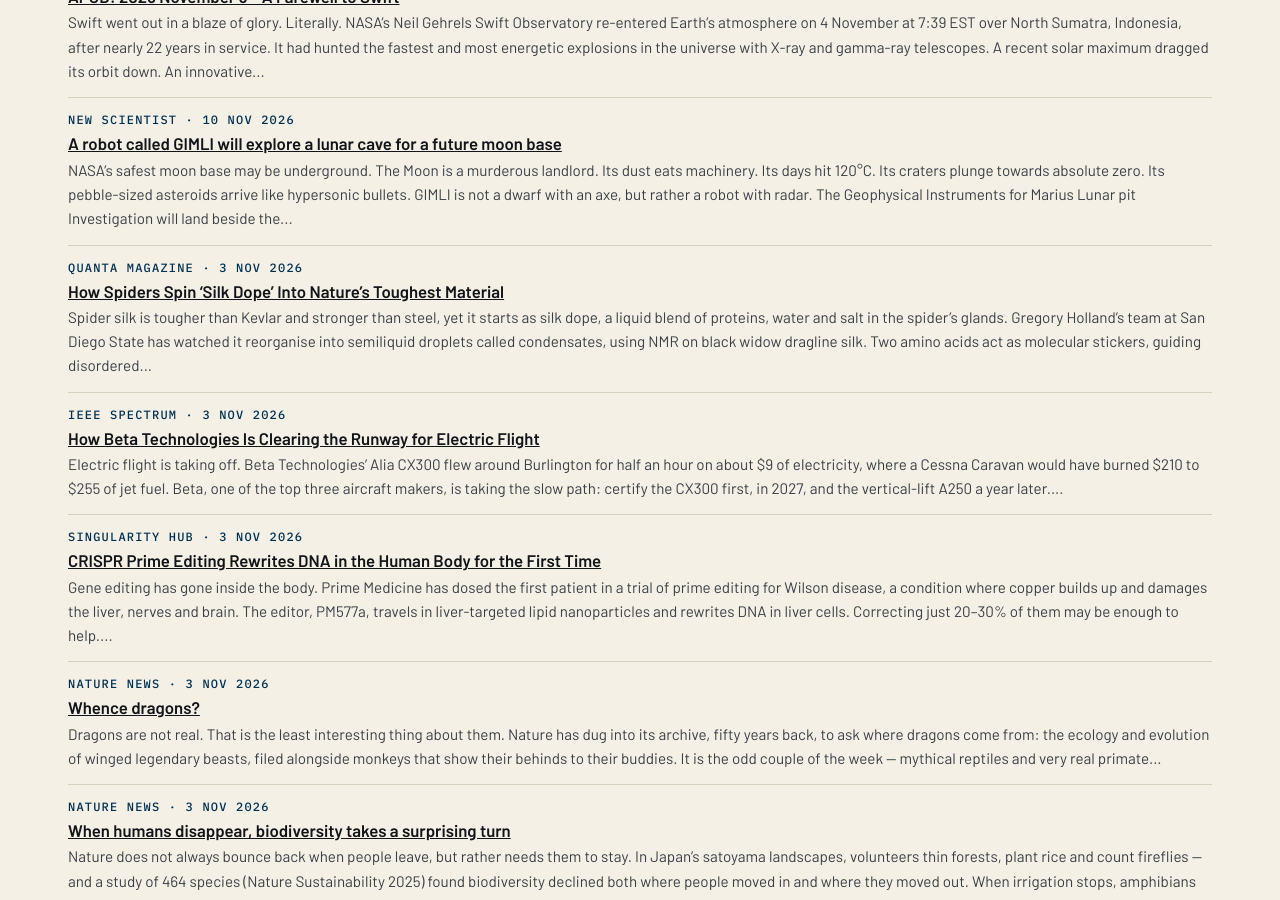
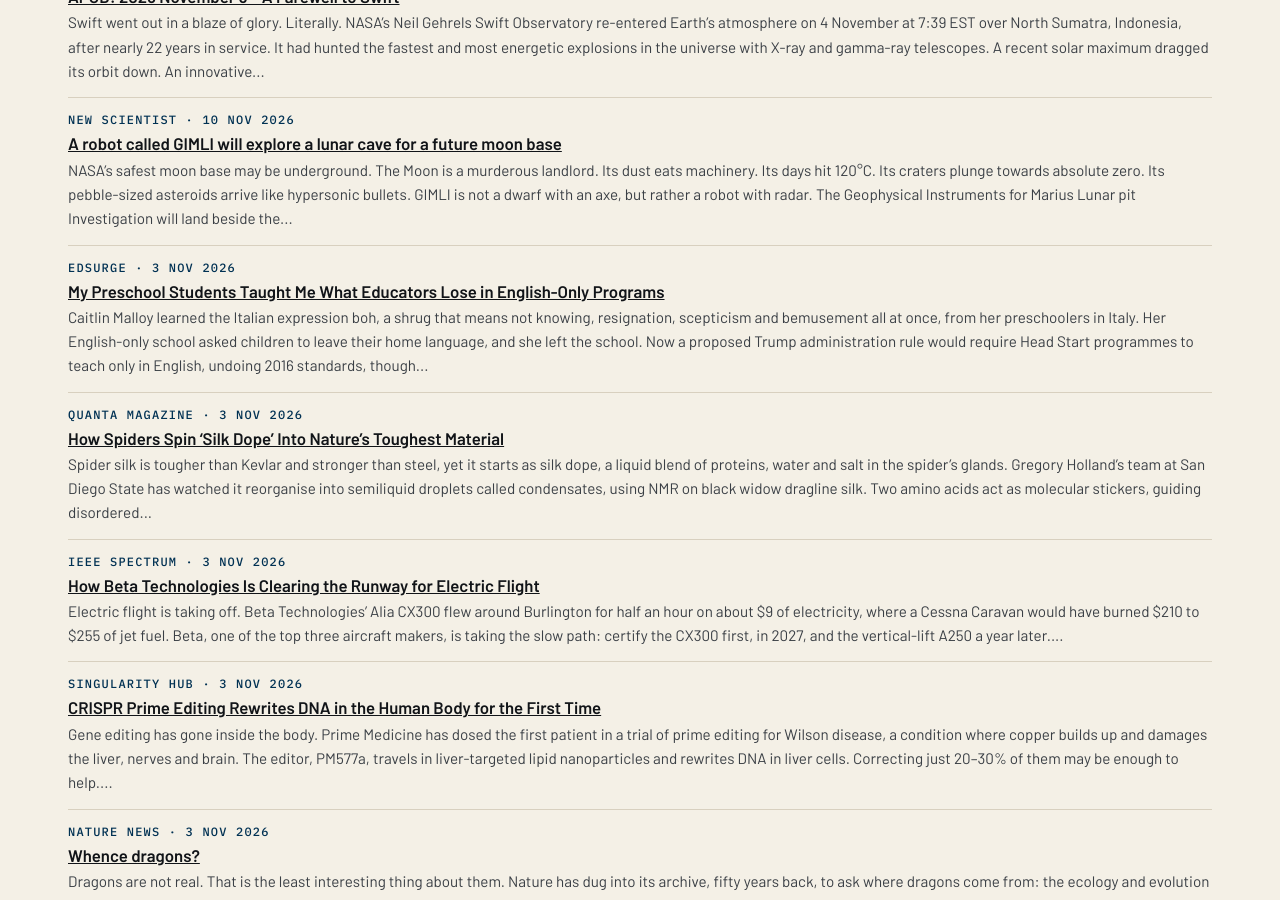
Before and after one commit to katz-news/katz.news, a Jekyll site: the page built from briefs/index.html, in a window 1280 px wide and 900 px high, scrolled down 2062 px. Built offline with Jekyll 4.4.1, drawn with Linux system fonts in a browser that asks for light colours.

Commit message:
Publish 2026-11-06

```diff
--- a/_data/build.yml
+++ b/_data/build.yml
@@ -1 +1 @@
-published_at: 2026-11-06T15:43:30Z
+published_at: 2026-11-06T15:44:36Z
--- /dev/null
+++ b/_posts/briefs/2026-11-06-my-preschool-students-taught-me-what-educators-lose-in-engli.md
@@ -0,0 +1,9 @@
+---
+published: true
+title: My Preschool Students Taught Me What Educators Lose in English-Only Programs
+date: 2026-11-03
+section: education
+source_name: EdSurge
+source_url: https://www.edsurge.com/news/my-preschool-students-taught-me-what-educators-lose-in-english-only-programs
+---
+Caitlin Malloy learned the Italian expression boh, a shrug that means not knowing, resignation, scepticism and bemusement all at once, from her preschoolers in Italy. Her English-only school asked children to leave their home language, and she left the school. Now a proposed Trump administration rule would require Head Start programmes to teach only in English, undoing 2016 standards, though a third of under-fives are dual language learners bringing over 140 languages to class. The verdict is beautifully boh: the best teachers are the ones who let a three-year-old be the expert.
```
